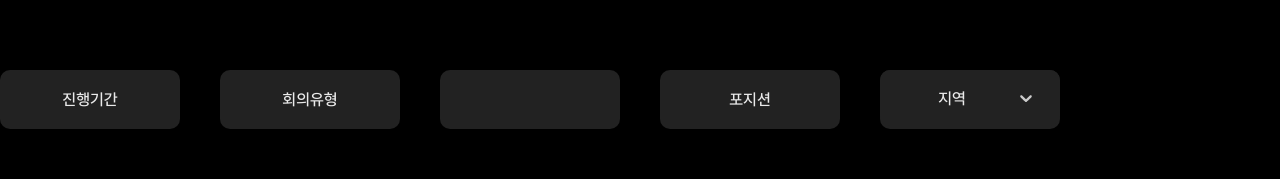
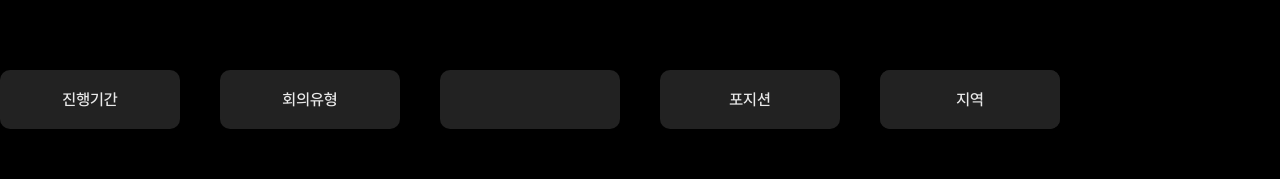
Before and after one commit to gnfnfnr/LetsGitIt, a React (Create React App) app in the folder src/main/resources/frontend/: page /matching in a window 1280 px wide. Shown: the part 208-387 px from the top of the page. Built offline with nearby package versions, Linux system fonts and the light colour scheme.

Commit message:
feat: create a new multi select draft

```diff
--- a/src/main/resources/frontend/src/pages/match/Matching.tsx
+++ b/src/main/resources/frontend/src/pages/match/Matching.tsx
@@ -7,6 +7,7 @@ import DetailSort from "./DetailSort";
 import CustomSelect from "../../components/CustomSelect";
 import HeaderButton from "../../components/HeaderButton";
 import { useNavigate } from "react-router-dom";
+import Selected from "./Selected";
 
 const MatchingHeader = styled.header`
   max-width: var(--width-max);
@@ -123,6 +124,12 @@ const FieldText = styled.div`
   padding: 20px 0px;
 `;
 
+const SelectedSection = styled.div`
+  width: 240px;
+  box-sizing: border-box;
+  margin: 0 auto;
+`;
+
 interface fieldInfo {
   name?: string;
   Component: JSX.Element;
@@ -175,19 +182,19 @@ const SortItem = styled.div`
   margin-right: 12px;
 `;
 
+type Op = { value: string; label: string; select?: boolean }[];
+
 export default function Matching() {
   const navigate = useNavigate();
-  const [region, setRegion] = useState<null | []>(null);
+  const [region, setRegion] = useState<Op | []>([]);
   // const [language, setLanguages] = useState([]);
   const [search, setSearch] = useState<string[]>([]);
   useEffect(() => {
-    if (region) {
+    console.log("Df");
     setSearch(
       Array.from(new Set([...search, ...region.map(({ value }) => value)]))
     );
-    }
   }, [region]);
-
   const sort = [
     {
       name: "진행기간",
@@ -215,21 +222,9 @@ export default function Matching() {
     },
     {
       Component: (
-        <div></div>
-        // <CustomSelect
-        //   isMulti
-        //   onFocus={() => setShowSeleect(showSelect.map(() => false))}
-        //   color={{
-        //     background: "var(--color-sub-3)",
-        //     options: "var(--color-sub-2)",
-        //   }}
-        //   options={languageData}
-        //   value={language ? region : null}
-        //   onChange={(op: any) => {
-        //     setLanguages(op);
-        //   }}
-        //   placeholder="언어"
-        // />
+        <div>
+          {/* <Selected options={languageData} placeholder="언어" value={[]}/> */}
+        </div>
       ),
       id: "language",
     },
@@ -247,20 +242,14 @@ export default function Matching() {
     },
     {
       Component: (
-        <CustomSelect
-          isMulti
-          onFocus={() => setShowSeleect(showSelect.map(() => false))}
-          color={{
-            background: "var(--color-sub-2)",
-            options: "var(--color-sub-3)",
-          }}
+        <div>
+          <Selected
             options={regionData}
-          value={region ? region : null}
-          onChange={(op: any) => {
-            setRegion(op);
-          }}
             placeholder="지역"
+            value={region}
+            setValue={setRegion}
           />
+        </div>
       ),
       id: "region",
     },
@@ -306,16 +295,15 @@ export default function Matching() {
                 {item}
                 <span
                   onClick={() => {
+                    console.log("dfff");
+
                     setSearch(search.filter((state) => state !== item));
-                    console.log(region?.filter(({ value }) => value !== item));
-                    if (region) {
-                      setRegion(
-                        region?.filter(({ value }) => value !== item) && null
-                      );
-                    }
+                    setRegion([
+                      { value: item, label: item, select: false },
+                      ...region,
+                    ]);
                   }}
                 >
-                  {" "}
                   X
                 </span>
               </SortItem>
@@ -367,6 +355,9 @@ export default function Matching() {
           </TableBody>
         </MatchingTable>
       </MatchingMain>
+      {/* <SelectedSection>
+
+      </SelectedSection> */}
     </>
   );
 }
--- /dev/null
+++ b/src/main/resources/frontend/src/pages/match/Selected.tsx
@@ -0,0 +1,92 @@
+import React, { useState, Dispatch, SetStateAction } from "react";
+import styled from "styled-components";
+
+const SelectBox = styled.div`
+  color: var(--color-sub-1);
+  position: relative;
+`;
+
+const SelectMenu = styled.div`
+  position: absolute;
+  width: 100%;
+  max-height: 200px;
+  overflow: auto;
+  margin-top: 16px;
+  background: #222222;
+  border-radius: 10px;
+
+  &::-webkit-scrollbar {
+    display: none;
+  }
+`;
+
+const SelectPlaceholder = styled.div`
+  padding: 20px 22px;
+  text-align: center;
+  background: #222222;
+  border-radius: 10px;
+`;
+
+const Menuitem = styled.div`
+  padding: 20px 24px;
+
+  &:not(:last-child) {
+    border-bottom: 1px solid #b2b2b2;
+  }
+
+  &:hover {
+    background: #b2b2b2;
+    color: #222222;
+  }
+`;
+
+type Op = { value: string; label: string; select?: boolean }[];
+
+interface SelectedOptions {
+  placeholder: string;
+  options: Op;
+  value: Op | [];
+  setValue: Dispatch<SetStateAction<Op | []>>;
+}
+
+export default function Selected({
+  placeholder,
+  options,
+  value,
+  setValue,
+}: SelectedOptions) {
+  const [showMenu, setShowMenu] = useState(false);
+  const [data, setData] = useState(options);
+  //   const [picked, setPicked] = useState(value);
+  //   console.log(picked);
+  return (
+    <SelectBox>
+      <SelectPlaceholder onClick={() => setShowMenu(!showMenu)}>
+        {placeholder}
+      </SelectPlaceholder>
+      {showMenu && (
+        <SelectMenu>
+          {data.map(
+            (dt) =>
+              !dt.select && (
+                <Menuitem
+                  onClick={() => {
+                    setData(
+                      data.map((el) =>
+                        el.value === dt.value
+                          ? { ...el, select: true }
+                          : { ...el, select: false }
+                      )
+                    );
+                    setValue([{ ...dt, select: true }, ...value]);
+                  }}
+                >
+                  {dt.value}
+                </Menuitem>
+              )
+          )}
+        </SelectMenu>
+      )}
+    </SelectBox>
+  );
+}
```
Lines whose indentation alone changed are shown as unchanged.
